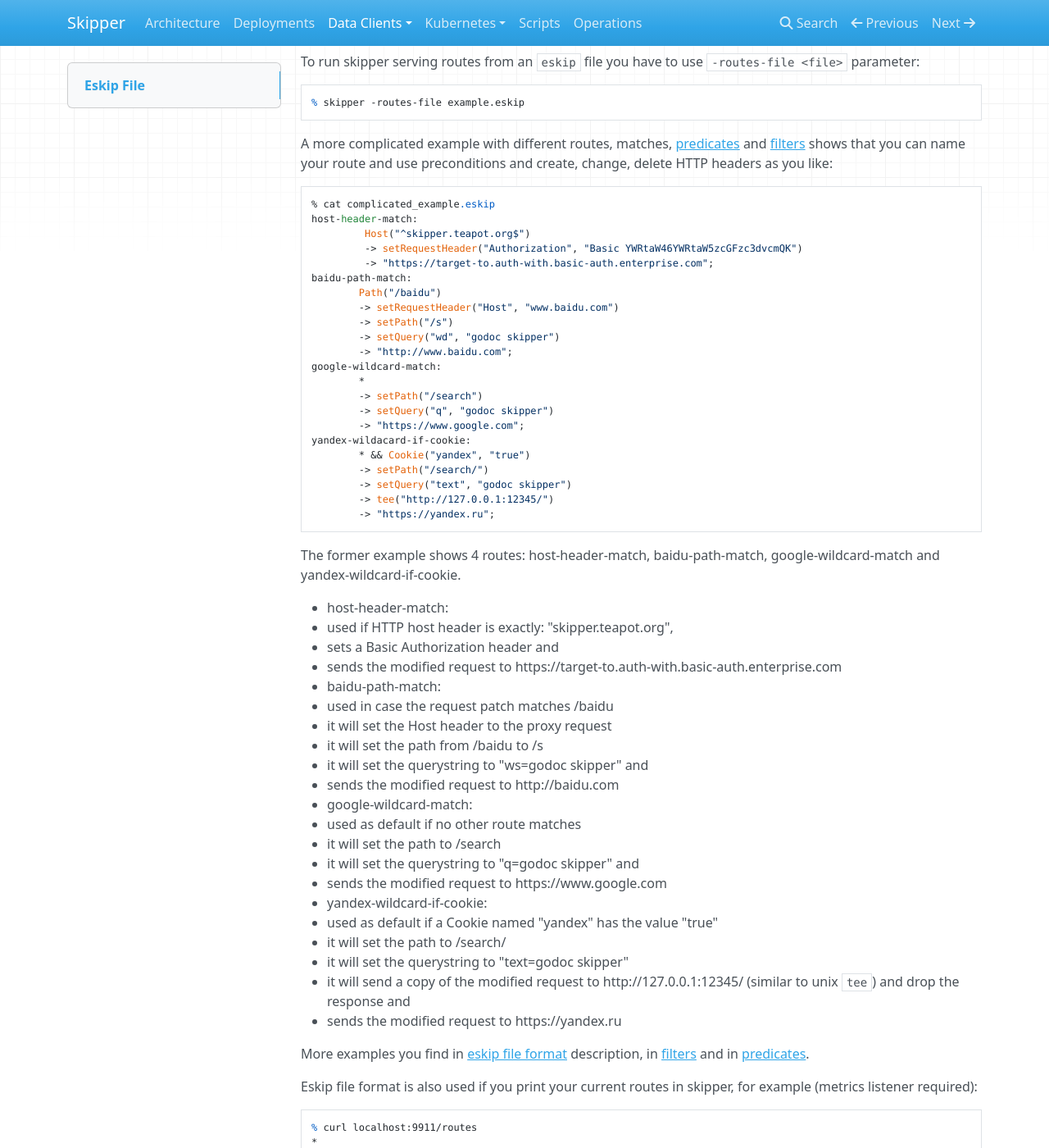
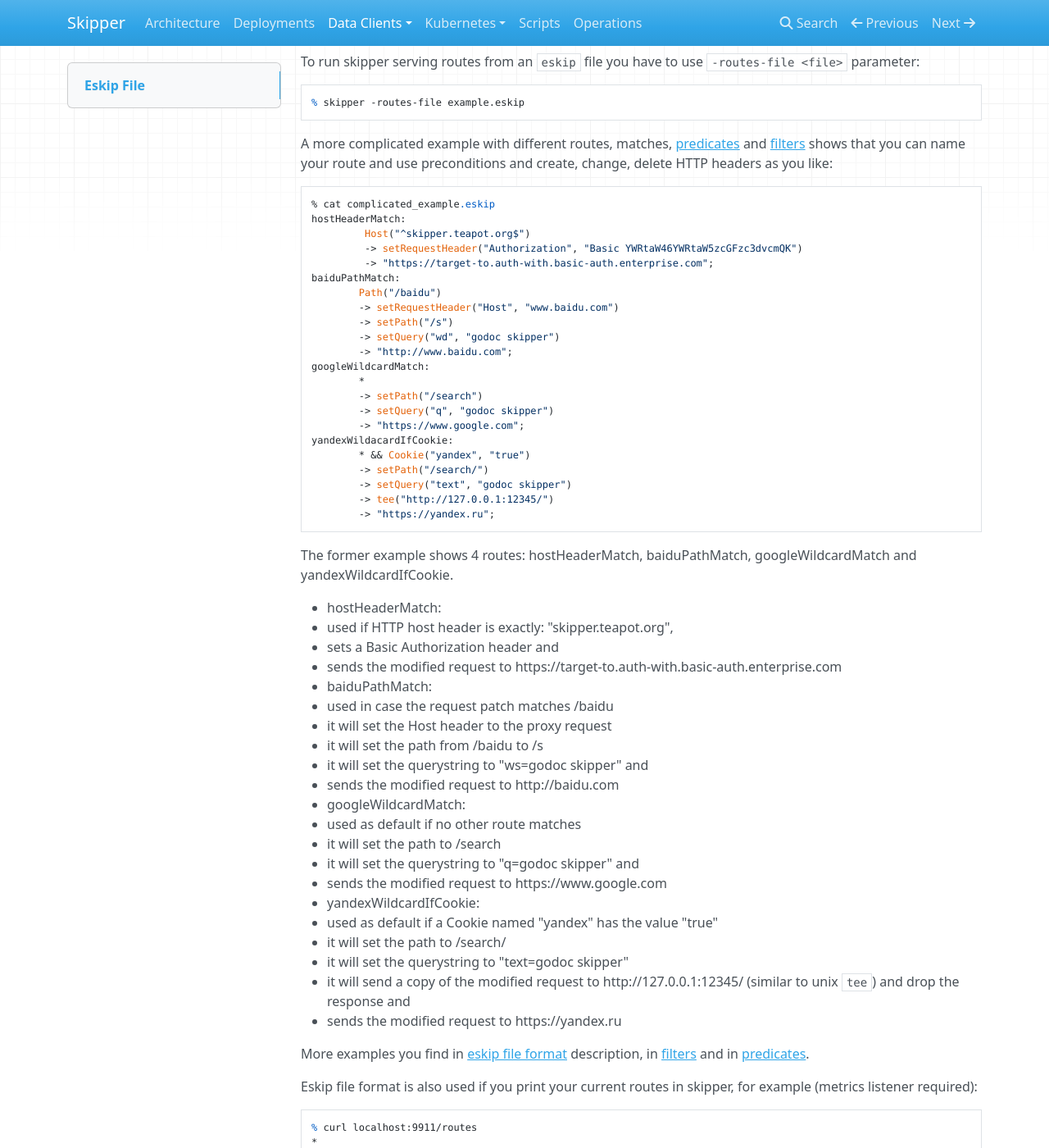
Before and after one commit to zalando/skipper, an MkDocs documentation site: the page built from docs/dataclients/eskip-file.md, in a window 1280 px wide and 1400 px high, scrolled down 337 px. Shown: the whole window at 82% size. Built offline with MkDocs 1.6.1, drawn with Linux system fonts in a browser that asks for light colours; nearby versions of some CDN libraries; old or Windows-style settings are respelled for this version of MkDocs.

Commit message:
Fixed eskip examples to use camelCase

```diff
--- a/docs/dataclients/eskip-file.md
+++ b/docs/dataclients/eskip-file.md
@@ -28,47 +28,47 @@ you can name your route and use preconditions and create, change, delete
 HTTP headers as you like:
 
     % cat complicated_example.eskip
-    host-header-match:
+    hostHeaderMatch:
              Host("^skipper.teapot.org$")
              -> setRequestHeader("Authorization", "Basic YWRtaW46YWRtaW5zcGFzc3dvcmQK")
              -> "https://target-to.auth-with.basic-auth.enterprise.com";
-    baidu-path-match:
+    baiduPathMatch:
             Path("/baidu")
             -> setRequestHeader("Host", "www.baidu.com")
             -> setPath("/s")
             -> setQuery("wd", "godoc skipper")
             -> "http://www.baidu.com";
-    google-wildcard-match:
+    googleWildcardMatch:
             *
             -> setPath("/search")
             -> setQuery("q", "godoc skipper")
             -> "https://www.google.com";
-    yandex-wildacard-if-cookie:
+    yandexWildacardIfCookie:
             * && Cookie("yandex", "true")
             -> setPath("/search/")
             -> setQuery("text", "godoc skipper")
             -> tee("http://127.0.0.1:12345/")
             -> "https://yandex.ru";
 
-The former example shows 4 routes: host-header-match,
-baidu-path-match, google-wildcard-match and yandex-wildcard-if-cookie.
+The former example shows 4 routes: hostHeaderMatch,
+baiduPathMatch, googleWildcardMatch and yandexWildcardIfCookie.
 
-- host-header-match:
+- hostHeaderMatch:
   - used if HTTP host header is exactly: "skipper.teapot.org",
   - sets a Basic Authorization header and
   - sends the modified request to https://target-to.auth-with.basic-auth.enterprise.com
-- baidu-path-match:
+- baiduPathMatch:
   - used in case the request patch matches /baidu
   - it will set the Host header to the proxy request
   - it will set the path from /baidu to /s
   - it will set the querystring to "ws=godoc skipper" and
   - sends the modified request to http://baidu.com
-- google-wildcard-match:
+- googleWildcardMatch:
   - used as default if no other route matches
   - it will set the path to /search
   - it will set the querystring to "q=godoc skipper" and
   - sends the modified request to https://www.google.com
-- yandex-wildcard-if-cookie:
+- yandexWildcardIfCookie:
   - used as default if a Cookie named "yandex" has the value "true"
   - it will set the path to /search/
   - it will set the querystring to "text=godoc skipper"
```
